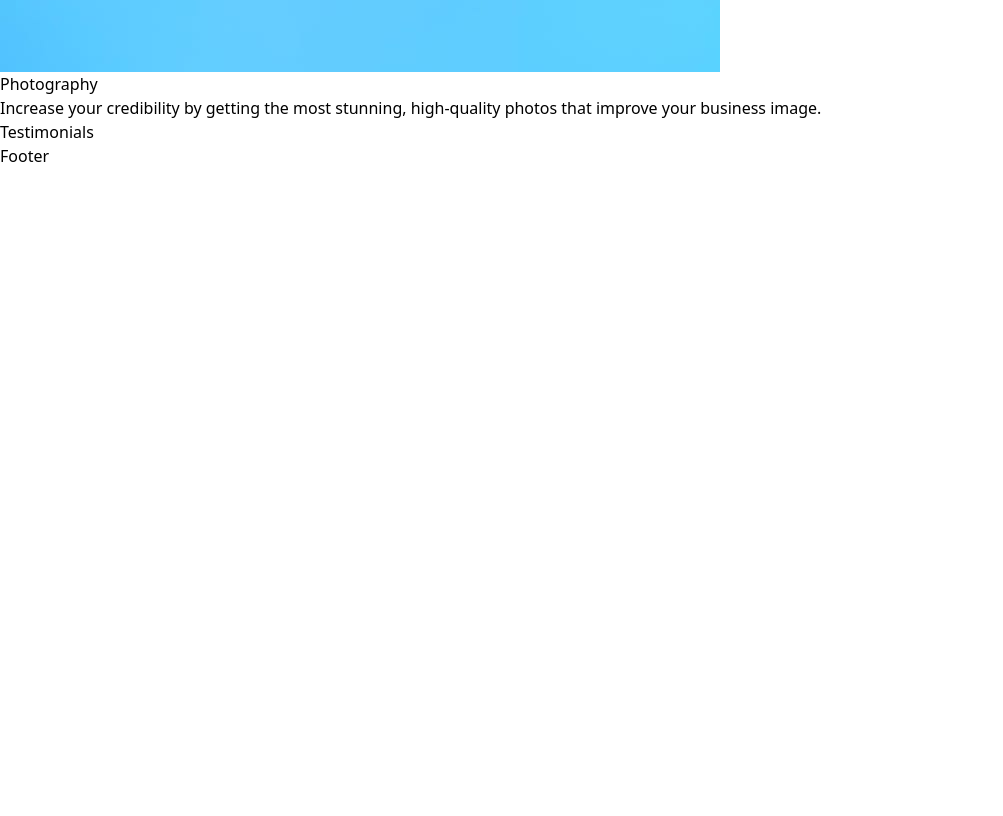
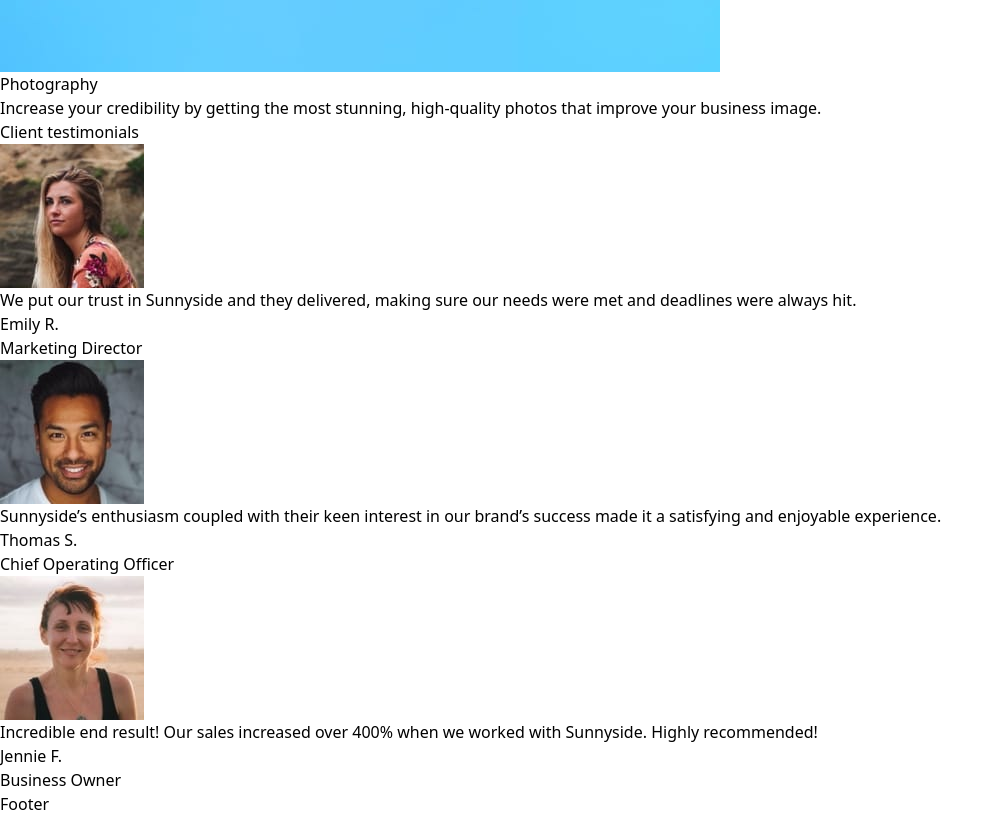
Before and after one commit to heygauravshukla/sunnyside-agency-landing-page, a React (Vite) app: page / in a window 1280 px wide. Shown: the part 2820-3636 px from the top of the page, without its empty margins (0-1003 px from the left). Before the commit the page ends 2988 px from the top, so only its background shows below. Built offline with nearby package versions, Linux system fonts and the light colour scheme.

Commit message:
Add basic markup to "Testimonials" component

```diff
--- a/src/components/Testimonials.jsx
+++ b/src/components/Testimonials.jsx
@@ -1,3 +1,57 @@
+import emily_avatar from "../assets/images/image-emily.jpg";
+import thomas_avatar from "../assets/images/image-thomas.jpg";
+import jennie_avatar from "../assets/images/image-jennie.jpg";
+
+const testimonialData = [
+  {
+    id: 1,
+    avatar_src: emily_avatar,
+    comment:
+      "We put our trust in Sunnyside and they delivered, making sure our needs were met and deadlines were always hit.",
+    name: "Emily R.",
+    designation: "Marketing Director",
+  },
+  {
+    id: 2,
+    avatar_src: thomas_avatar,
+    comment:
+      "Sunnyside’s enthusiasm coupled with their keen interest in our brand’s success made it a satisfying and enjoyable experience.",
+    name: "Thomas S.",
+    designation: "Chief Operating Officer",
+  },
+  {
+    id: 3,
+    avatar_src: jennie_avatar,
+    comment:
+      "Incredible end result! Our sales increased over 400% when we worked with Sunnyside. Highly recommended!",
+    name: "Jennie F.",
+    designation: "Business Owner",
+  },
+];
+
 export default function Testimonials() {
-  return <section>Testimonials</section>;
+  return (
+    <section>
+      <h2>Client testimonials</h2>
+      <ul>
+        {testimonialData.map((testimonial) => (
+          <li key={testimonial.id}>
+            <figure>
+              <img
+                src={testimonial.avatar_src}
+                alt={`${testimonial.name}'s avatar`}
+              />
+              <blockquote>
+                <p>{testimonial.comment}</p>
+              </blockquote>
+              <figcaption>
+                <div>{testimonial.name}</div>
+                <div>{testimonial.designation}</div>
+              </figcaption>
+            </figure>
+          </li>
+        ))}
+      </ul>
+    </section>
+  );
 }
```
